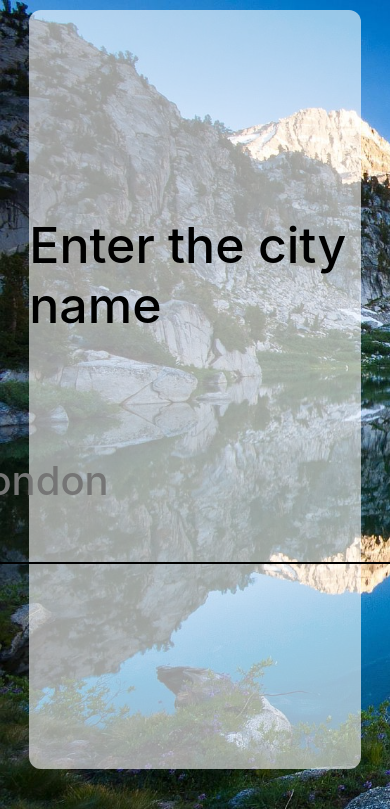
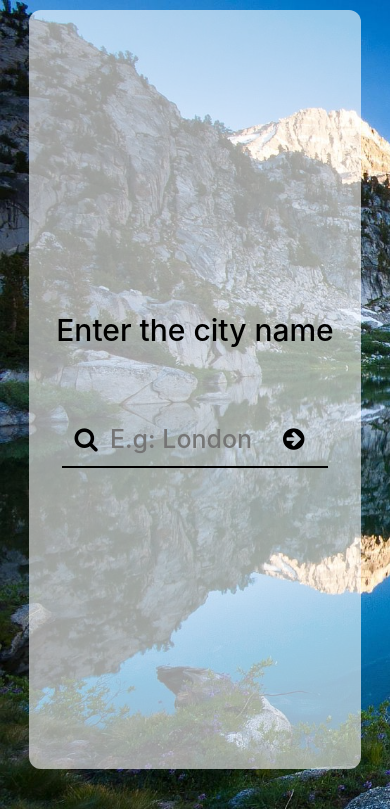
Before and after one commit to deceeeeee/deceeeeee.github.io, a PHP site: page /portfolio/weatherapp/ in a window 390 px wide; the page is wider, and only the part inside the window is pictured. Shown: the top 809 px of that part. Run offline with PHP 8.4, Linux system fonts and the light colour scheme.

Commit message:
Responsive weather app

```diff
--- a/JS/indexing.js
+++ b/JS/indexing.js
@@ -1,8 +1,7 @@
-$(document).ready(function () {
-  $(".nav-links").on("click", function () {
+$(document).ready(function() {
+  $(".nav-links").on("click", function() {
     var id = "#" + $(this).text();
     var content = $(id).offset().top;
-    console.log(content);
     $(window).scrollTop(content);
   });
 });
--- a/portfolio/weatherapp/css/app.css
+++ b/portfolio/weatherapp/css/app.css
@@ -74,6 +74,7 @@ body {
 #secondcon .sub-container {
   display: flex;
   flex-direction: row;
+  flex-grow: 1;
   background-color: rgba(255, 255, 255, 0.6);
   width: 85%;
   height: 90%;
@@ -84,6 +85,7 @@ body {
 
 .column {
   width: 50%;
+  height: 100%;
   padding: 1em 0;
 }
 
@@ -138,3 +140,50 @@ body {
 .real-feel {
   background-color: rgba(255, 204, 255, 0.4);
 }
+
+@media (max-width: 1024px) {
+  #secondcon .sub-container {
+    flex-direction: column;
+  }
+
+  #secondcon .sub-container .column {
+    width: 100%;
+    height: 100%;
+  }
+
+  #secondcon .sub-container .column .data.icon img {
+    height: 75px;
+  }
+}
+
+@media (max-width: 740px) {
+  #firstcon .sub-container label {
+    font-size: 30px;
+  }
+
+  .search {
+    width: 80%;
+  }
+
+  .search input,
+  .search .fa-search,
+  .search .fa-arrow-circle-right {
+    font-size: 25px;
+  }
+
+  .search input {
+    width: 70%;
+  }
+
+  .fa-search {
+    margin-right: 0.5rem;
+  }
+
+  #secondcon .sub-container .column .data {
+    font-size: 20px;
+  }
+
+  .column:last-child .temp-container .data {
+    padding: 1.17rem 0.4rem;
+  }
+}
--- a/portfolio/weatherapp/index.html
+++ b/portfolio/weatherapp/index.html
@@ -41,20 +41,20 @@
   <div class="container" id="secondcon">
     <div class="sub-container">
       <div class="column">
-        <span class="data icon"><img src="Image/" height="150" /></span>
-        <span class="data temperature"> </span>
-        <span class="data main"> </span>
-        <span class="data city"> <i class="fa fa-map-marker"></i> </span>
+        <div class="data icon"><img src="Image/" height="150" /></div>
+        <div class="data temperature"> </div>
+        <div class="data main"> </div>
+        <div class="data city"> <i class="fa fa-map-marker"></i> </div>
       </div>
 
       <div class="column">
         <div class="temp-container">
-          <span class="data pressure"> Pressure: </span>
-          <span class="data humid"> Humidity: </span>
-          <span class="data long-lat"> Longitude/Latitude: </span>
-          <span class="data avg-temp"> Average Temperature: </span>
-          <span class="data wind"> Wind: </span>
-          <span class="data real-feel"> Real Feel: </span>
+          <div class="data pressure"> Pressure: </div>
+          <div class="data humid"> Humidity: </div>
+          <div class="data long-lat"> Longitude/Latitude: </div>
+          <div class="data avg-temp"> Average Temperature: </div>
+          <div class="data wind"> Wind: </div>
+          <div class="data real-feel"> Real Feel: </div>
         </div>
       </div>
     </div>
```
Also changed, not shown: JS/zoomin.js (deleted, +0 -12 lines).
